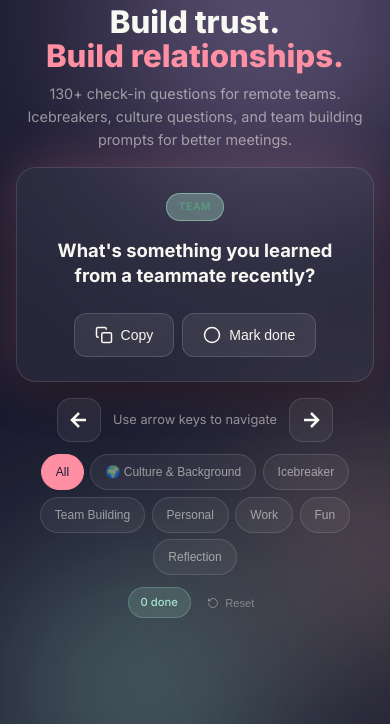
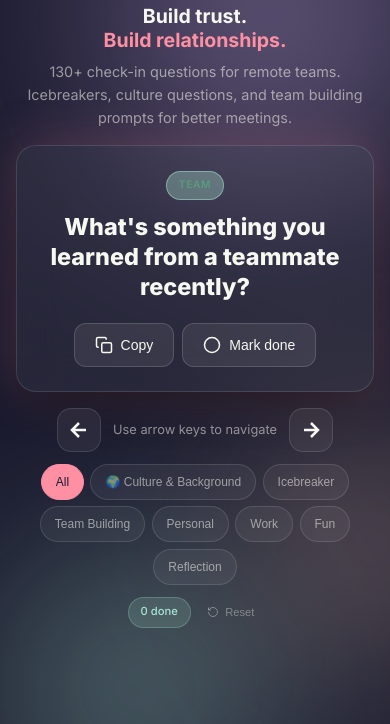
Before and after one commit to bhekanik/team-checkin, a website: page index.html in a window 390 px wide. Shown: the part 55-779 px from the top of the page. Drawn offline with Linux system fonts and the light colour scheme.

Commit message:
Make question text the largest/most prominent element on the page

```diff
--- a/styles.css
+++ b/styles.css
@@ -143,9 +143,9 @@ body {
 }
 
 .title {
-    font-size: clamp(2rem, 5vw, 3rem);
-    font-weight: 800;
-    line-height: 1.1;
+    font-size: clamp(1.25rem, 3vw, 1.75rem);
+    font-weight: 700;
+    line-height: 1.2;
     margin-bottom: 0.5rem;
 }
 
@@ -247,11 +247,11 @@ body {
 .category-badge.reflection { background: rgba(212, 181, 240, 0.2); border-color: rgba(212, 181, 240, 0.35); color: #8b74a3; }
 
 .question {
-    font-size: clamp(1.25rem, 3vw, 1.75rem);
-    font-weight: 700;
-    line-height: 1.3;
+    font-size: clamp(1.75rem, 5vw, 2.75rem);
+    font-weight: 800;
+    line-height: 1.25;
     margin-bottom: 1.5rem;
-    min-height: 80px;
+    min-height: 100px;
     display: flex;
     align-items: center;
     justify-content: center;
@@ -691,7 +691,7 @@ body {
     }
 
     .title {
-        font-size: clamp(1.5rem, 8vw, 2rem);
+        font-size: clamp(1.1rem, 5vw, 1.5rem);
         margin-bottom: 0.5rem;
     }
 
@@ -717,10 +717,10 @@ body {
     }
 
     .question {
-        font-size: 1.15rem;
-        min-height: 60px;
+        font-size: clamp(1.4rem, 6vw, 2rem);
+        min-height: 80px;
         margin-bottom: 1.25rem;
-        line-height: 1.4;
+        line-height: 1.3;
     }
 
     .card-actions {
```
